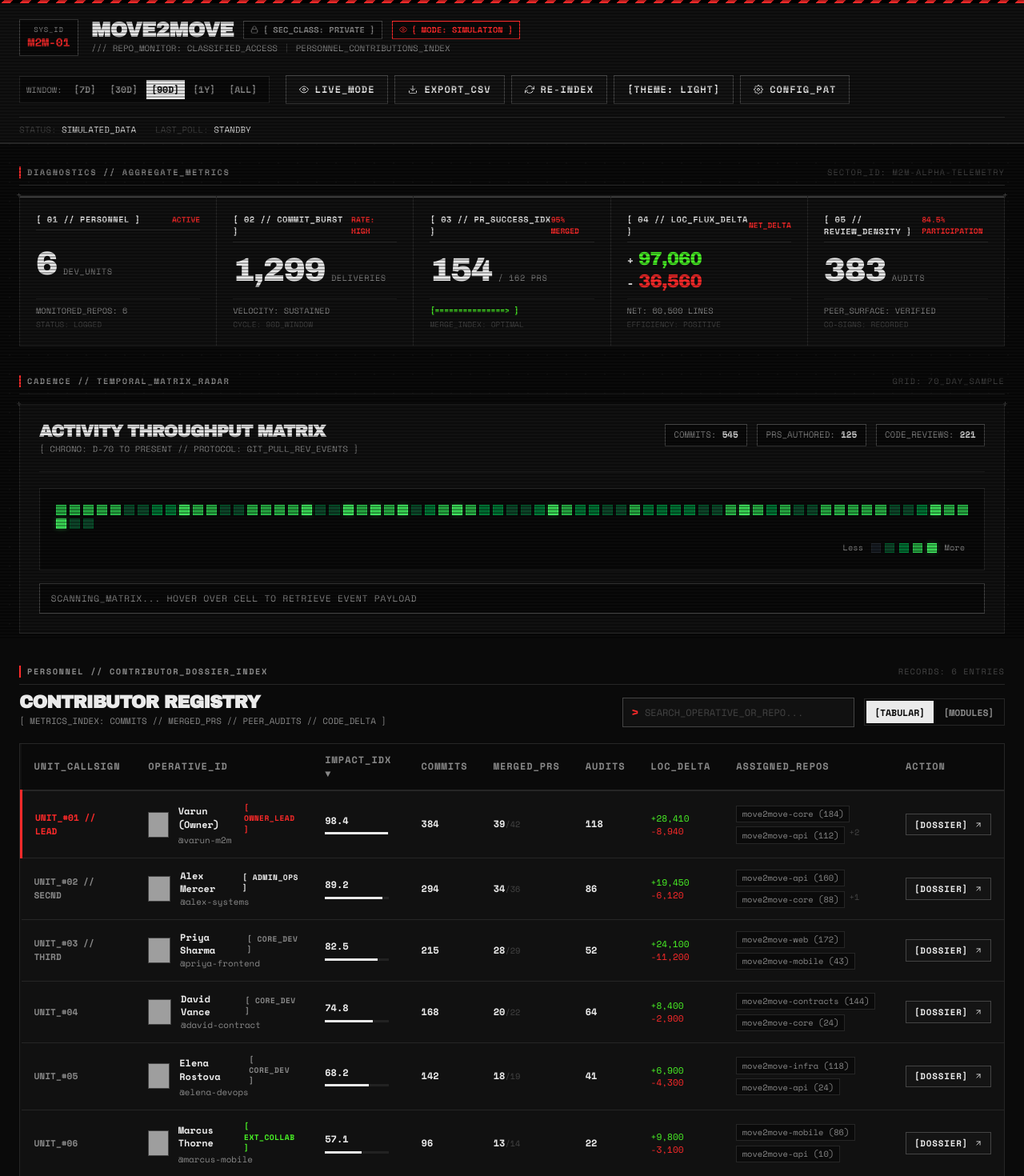
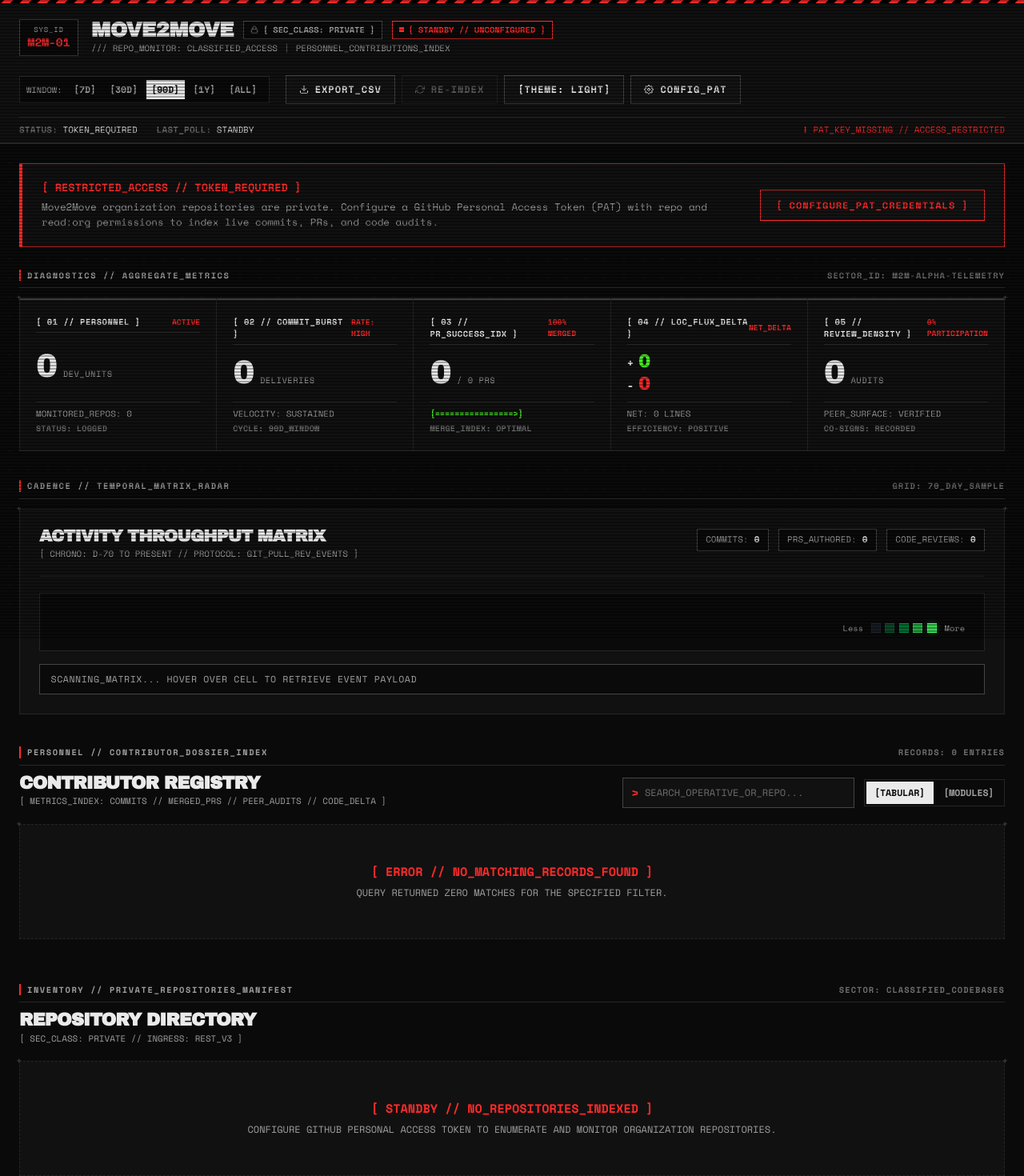
Before and after one commit to arcaneleague18/org-tracker, a React (Vite) app: page / in a window 1280 px wide. Shown: the top 1470 px of the page at 80% size. Built offline with nearby package versions, Linux system fonts and the light colour scheme; grey boxes are pictures that could not be loaded.

Commit message:
removed mock data and demo mode and improve contrast

```diff
--- a/src/App.tsx
+++ b/src/App.tsx
@@ -8,7 +8,6 @@ import {
   GitHubCredentials
 } from './types';
 import { cacheService } from './services/cacheService';
-import { mockContributors, mockRepositories, mockOrgOverview } from './services/mockData';
 import { githubApi, getLatestRateLimit, RawCommit, RawPull, RawReview, RawIssue } from './services/githubApi';
 import { aggregateOrgData } from './services/dataAggregator';
 import { Header } from './components/Header';
@@ -20,15 +19,35 @@ import { RepoBreakdown } from './components/RepoBreakdown';
 import { SettingsModal } from './components/SettingsModal';
 import { SyncProgressModal } from './components/SyncProgressModal';
 
+const emptyOrgOverview: OrgOverview = {
+  orgName: 'Move2Move',
+  totalContributors: 0,
+  totalCommits: 0,
+  totalPrs: 0,
+  totalPrsMerged: 0,
+  totalReviews: 0,
+  totalIssues: 0,
+  totalLinesAdded: 0,
+  totalLinesDeleted: 0,
+  reviewParticipationRate: 0,
+  activeReposCount: 0,
+  dailyActivity: []
+};
+
 export const App: React.FC = () => {
   const [credentials, setCredentials] = useState<GitHubCredentials>(() => cacheService.getCredentials());
-  const [isDemoMode, setIsDemoMode] = useState<boolean>(() => cacheService.isDemoMode());
   const [dateRange, setDateRange] = useState<DateRangeOption>('90d');
   const [theme, setTheme] = useState<'dark' | 'light'>(() => cacheService.getTheme());
 
-  const [contributors, setContributors] = useState<ContributorStats[]>([]);
-  const [repositories, setRepositories] = useState<RepositorySummary[]>([]);
-  const [overview, setOverview] = useState<OrgOverview>(mockOrgOverview);
+  const [contributors, setContributors] = useState<ContributorStats[]>(() => {
+    return cacheService.getCachedData()?.contributors ?? [];
+  });
+  const [repositories, setRepositories] = useState<RepositorySummary[]>(() => {
+    return cacheService.getCachedData()?.repositories ?? [];
+  });
+  const [overview, setOverview] = useState<OrgOverview>(() => {
+    return cacheService.getCachedData()?.overview ?? emptyOrgOverview;
+  });
 
   const [selectedContributor, setSelectedContributor] = useState<ContributorStats | null>(null);
   const [isSettingsOpen, setIsSettingsOpen] = useState(false);
@@ -50,26 +69,6 @@ export const App: React.FC = () => {
     document.body.classList.toggle('theme-light', theme === 'light');
   }, [theme]);
 
-  // Load Initial Data (Cached or Demo)
-  useEffect(() => {
-    if (isDemoMode) {
-      setContributors(mockContributors);
-      setRepositories(mockRepositories);
-      setOverview(mockOrgOverview);
-    } else {
-      const cached = cacheService.getCachedData();
-      if (cached) {
-        setContributors(cached.contributors);
-        setRepositories(cached.repositories);
-        setOverview(cached.overview);
-      } else {
-        setContributors(mockContributors);
-        setRepositories(mockRepositories);
-        setOverview(mockOrgOverview);
-      }
-    }
-  }, [isDemoMode]);
-
   // Date Range Filtering computation
   const filteredDailyPoints = useMemo(() => {
     let daysToInclude = 90;
@@ -84,40 +83,6 @@ export const App: React.FC = () => {
 
   // Live Sync Trigger
   const handleTriggerSync = useCallback(async () => {
-    if (isDemoMode) {
-      setSyncStatus({
-        isSyncing: true,
-        phase: 'members',
-        currentRepo: '',
-        progress: 15,
-        rateLimitRemaining: 4982,
-        rateLimitReset: null,
-        lastSyncedAt: syncStatus.lastSyncedAt,
-        errorMessage: null
-      });
-
-      await new Promise((r) => setTimeout(r, 500));
-      setSyncStatus((prev) => ({ ...prev, phase: 'repos', progress: 40 }));
-      await new Promise((r) => setTimeout(r, 500));
-      setSyncStatus((prev) => ({ ...prev, phase: 'commits', currentRepo: 'move2move-core', progress: 70 }));
-      await new Promise((r) => setTimeout(r, 500));
-      setSyncStatus((prev) => ({ ...prev, phase: 'aggregating', progress: 95 }));
-      await new Promise((r) => setTimeout(r, 300));
-
-      const now = new Date().toISOString();
-      setSyncStatus({
-        isSyncing: false,
-        phase: 'done',
-        currentRepo: '',
-        progress: 100,
-        rateLimitRemaining: 4975,
-        rateLimitReset: null,
-        lastSyncedAt: now,
-        errorMessage: null
-      });
-      return;
-    }
-
     if (!credentials.token) {
       setIsSettingsOpen(true);
       return;
@@ -240,13 +205,14 @@ export const App: React.FC = () => {
         errorMessage: e.message || 'SYNC_FAILURE'
       }));
     }
-  }, [credentials, isDemoMode, dateRange, syncStatus.lastSyncedAt]);
+  }, [credentials, dateRange, syncStatus.lastSyncedAt]);
 
-  const handleToggleDemoMode = () => {
-    const nextVal = !isDemoMode;
-    setIsDemoMode(nextVal);
-    cacheService.setDemoMode(nextVal);
-  };
+  // Auto-sync on load if token is available and no cached data exists
+  useEffect(() => {
+    if (credentials.token && contributors.length === 0 && !syncStatus.isSyncing) {
+      handleTriggerSync();
+    }
+  }, [credentials.token]);
 
   const handleToggleTheme = () => {
     const nextTheme = theme === 'dark' ? 'light' : 'dark';
@@ -257,16 +223,20 @@ export const App: React.FC = () => {
   const handleSaveCredentials = (newCreds: GitHubCredentials) => {
     setCredentials(newCreds);
     cacheService.saveCredentials(newCreds);
-    setIsDemoMode(false);
-    cacheService.setDemoMode(false);
+    if (newCreds.token && contributors.length === 0) {
+      setTimeout(() => {
+        handleTriggerSync();
+      }, 100);
+    }
   };
 
   const handleClearCredentials = () => {
     setCredentials({ token: '', org: 'Move2Move' });
     cacheService.clearCredentials();
     cacheService.clearCache();
-    setIsDemoMode(true);
-    cacheService.setDemoMode(true);
+    setContributors([]);
+    setRepositories([]);
+    setOverview(emptyOrgOverview);
   };
 
   const handleExportCsv = () => {
@@ -320,8 +290,6 @@ export const App: React.FC = () => {
       {/* Tactical HUD Header */}
       <Header
         orgName={credentials.org || 'Move2Move'}
-        isDemoMode={isDemoMode}
-        onToggleDemoMode={handleToggleDemoMode}
         dateRange={dateRange}
         onChangeDateRange={setDateRange}
         syncStatus={syncStatus}
@@ -335,6 +303,25 @@ export const App: React.FC = () => {
 
       {/* Main Tactical Canvas */}
       <main className="container main-tactical-content">
+        {/* Token Required Banner */}
+        {!credentials.token && (
+          <div className="tactical-unconfigured-banner font-mono">
+            <div className="unconfigured-left">
+              <span className="unconfigured-tag">[ RESTRICTED_ACCESS // TOKEN_REQUIRED ]</span>
+              <p className="unconfigured-text">
+                Move2Move organization repositories are private. Configure a GitHub Personal Access Token (PAT) with repo and read:org permissions to index live commits, PRs, and code audits.
+              </p>
+            </div>
+            <button
+              type="button"
+              onClick={() => setIsSettingsOpen(true)}
+              className="btn-tactical btn-tactical-hazard unconfigured-btn"
+            >
+              [ CONFIGURE_PAT_CREDENTIALS ]
+            </button>
+          </div>
+        )}
+
         {/* Error Alert Bar */}
         {errorMessage && (
           <div className="tactical-error-banner font-mono">
@@ -394,14 +381,6 @@ export const App: React.FC = () => {
             <span className="footer-pipe">|</span>
             <button
               type="button"
-              onClick={handleToggleDemoMode}
-              className="footer-link-tactical"
-            >
-              {isDemoMode ? '[SWITCH_LIVE]' : '[SWITCH_SIM]'}
-            </button>
-            <span className="footer-pipe">|</span>
-            <button
-              type="button"
               onClick={handleToggleTheme}
               className="footer-link-tactical"
             >
@@ -440,6 +419,39 @@ export const App: React.FC = () => {
         }
         .main-tactical-content {
           flex: 1;
+        }
+        .tactical-unconfigured-banner {
+          margin: 1.5rem 0 0.5rem 0;
+          background: var(--bg-panel);
+          border: 1px solid var(--accent-hazard);
+          border-left-width: 4px;
+          padding: 1.25rem 1.5rem;
+          display: flex;
+          align-items: center;
+          justify-content: space-between;
+          flex-wrap: wrap;
+          gap: 1.5rem;
+        }
+        .unconfigured-left {
+          flex: 1;
+          min-width: 260px;
+        }
+        .unconfigured-tag {
+          color: var(--accent-hazard);
+          font-weight: 700;
+          font-size: 0.85rem;
+          display: block;
+          margin-bottom: 0.35rem;
+        }
+        .unconfigured-text {
+          font-size: 0.78rem;
+          color: var(--text-dim);
+          line-height: 1.5;
+          margin: 0;
+        }
+        .unconfigured-btn {
+          white-space: nowrap;
+          padding: 0.6rem 1.2rem;
         }
         .tactical-error-banner {
           margin: 1.25rem 0 0.5rem 0;
--- a/src/components/Header.tsx
+++ b/src/components/Header.tsx
@@ -1,11 +1,9 @@
 import React from 'react';
 import { DateRangeOption, SyncStatus } from '../types';
-import { RefreshIcon, SettingsIcon, LockIcon, EyeIcon, DownloadIcon } from './Icons';
+import { RefreshIcon, SettingsIcon, LockIcon, DownloadIcon } from './Icons';
 
 interface HeaderProps {
   orgName: string;
-  isDemoMode: boolean;
-  onToggleDemoMode: () => void;
   dateRange: DateRangeOption;
   onChangeDateRange: (range: DateRangeOption) => void;
   syncStatus: SyncStatus;
@@ -19,8 +17,6 @@ interface HeaderProps {
 
 export const Header: React.FC<HeaderProps> = ({
   orgName,
-  isDemoMode,
-  onToggleDemoMode,
   dateRange,
   onChangeDateRange,
   syncStatus,
@@ -49,15 +45,15 @@ export const Header: React.FC<HeaderProps> = ({
                   <LockIcon size={10} color="#888888" />
                   [ SEC_CLASS: PRIVATE ]
                 </span>
-                {isDemoMode ? (
-                  <span className="tactical-tag tag-demo">
-                    <EyeIcon size={10} color="#ff2a2a" />
-                    [ MODE: SIMULATION ]
-                  </span>
-                ) : (
+                {hasToken ? (
                   <span className="tactical-tag tag-live">
                     <span className="radar-square" />
                     [ TELEMETRY: ACTIVE ]
+                  </span>
+                ) : (
+                  <span className="tactical-tag tag-unconfigured">
+                    <span className="radar-square-offline" />
+                    [ STANDBY // UNCONFIGURED ]
                   </span>
                 )}
               </div>
@@ -99,16 +95,6 @@ export const Header: React.FC<HeaderProps> = ({
             <div className="tactical-actions-grid">
               <button
                 type="button"
-                onClick={onToggleDemoMode}
-                className="btn-tactical"
-                title={isDemoMode ? "Connect to live GitHub REST endpoint" : "Toggle simulated test harness"}
-              >
-                <EyeIcon size={12} />
-                <span>{isDemoMode ? 'LIVE_MODE' : 'SIMULATION'}</span>
-              </button>
-
-              <button
-                type="button"
                 onClick={onExportCsv}
                 className="btn-tactical"
                 title="Dump dataset to CSV report"
@@ -120,8 +106,8 @@ export const Header: React.FC<HeaderProps> = ({
               <button
                 type="button"
                 onClick={onTriggerSync}
-                disabled={syncStatus.isSyncing || (!hasToken && !isDemoMode)}
-                className={`btn-tactical ${!isDemoMode && hasToken ? 'btn-tactical-hazard' : ''}`}
+                disabled={syncStatus.isSyncing || !hasToken}
+                className={`btn-tactical ${hasToken ? 'btn-tactical-hazard' : ''}`}
                 title="Poll GitHub API for latest commits & PRs"
               >
                 <RefreshIcon size={12} spinning={syncStatus.isSyncing} />
@@ -154,7 +140,7 @@ export const Header: React.FC<HeaderProps> = ({
         <div className="telemetry-register-bar">
           <div className="register-item">
             <span className="reg-key">STATUS:</span>
-            <span className="reg-val">{isDemoMode ? 'SIMULATED_DATA' : 'CONNECTED_TO_ENDPOINT'}</span>
+            <span className="reg-val">{hasToken ? 'CONNECTED_TO_ENDPOINT' : 'TOKEN_REQUIRED'}</span>
           </div>
           <div className="register-item">
             <span className="reg-key">LAST_POLL:</span>
@@ -172,7 +158,7 @@ export const Header: React.FC<HeaderProps> = ({
               </span>
             </div>
           )}
-          {!hasToken && !isDemoMode && (
+          {!hasToken && (
             <div className="register-item alert-register">
               <span className="alert-blink">!</span>
               <span>PAT_KEY_MISSING // ACCESS_RESTRICTED</span>
@@ -250,9 +236,14 @@ export const Header: React.FC<HeaderProps> = ({
         .tag-private {
           color: var(--text-dim);
         }
-        .tag-demo {
+        .tag-unconfigured {
           color: var(--accent-hazard);
           border-color: var(--accent-hazard);
+        }
+        .radar-square-offline {
+          width: 6px;
+          height: 6px;
+          background: var(--accent-hazard);
         }
         .tag-live {
           color: var(--accent-radar);
@@ -332,6 +323,8 @@ export const Header: React.FC<HeaderProps> = ({
         }
         .reg-key {
           color: var(--text-ghost);
+          font-weight: 600;
+          letter-spacing: 0.02em;
         }
         .reg-val {
           color: var(--text-phosphor);
--- a/src/components/OverviewCards.tsx
+++ b/src/components/OverviewCards.tsx
@@ -127,6 +127,7 @@ export const OverviewCards: React.FC<OverviewCardsProps> = ({ overview }) => {
         }
         .telemetry-serial {
           font-size: 0.65rem;
+          font-weight: 600;
           color: var(--text-ghost);
           letter-spacing: 0.1em;
         }
@@ -208,11 +209,12 @@ export const OverviewCards: React.FC<OverviewCardsProps> = ({ overview }) => {
         .module-footer {
           display: flex;
           flex-direction: column;
-          gap: 0.2rem;
-          font-size: 0.65rem;
+          gap: 0.25rem;
+          font-size: 0.68rem;
+          font-weight: 500;
           color: var(--text-dim);
           border-top: 1px solid var(--border-tactical);
-          padding-top: 0.4rem;
+          padding-top: 0.45rem;
         }
         .ascii-meter {
           color: var(--accent-radar);
@@ -221,7 +223,9 @@ export const OverviewCards: React.FC<OverviewCardsProps> = ({ overview }) => {
         }
         .sub-data {
           color: var(--text-ghost);
-          font-size: 0.6rem;
+          font-size: 0.63rem;
+          font-weight: 600;
+          letter-spacing: 0.02em;
         }
 
         @media (max-width: 1200px) {
--- a/src/components/RepoBreakdown.tsx
+++ b/src/components/RepoBreakdown.tsx
@@ -54,6 +54,12 @@ export const RepoBreakdown: React.FC<RepoBreakdownProps> = ({ repositories }) =>
         )}
       </div>
 
+      {filteredRepos.length === 0 ? (
+        <div className="tactical-empty-box with-crosshairs font-mono">
+          <p className="empty-title">[ STANDBY // NO_REPOSITORIES_INDEXED ]</p>
+          <p className="empty-desc">CONFIGURE GITHUB PERSONAL ACCESS TOKEN TO ENUMERATE AND MONITOR ORGANIZATION REPOSITORIES.</p>
+        </div>
+      ) : (
         <div className="tactical-grid repos-matrix-grid with-crosshairs font-mono">
           {filteredRepos.map((repo) => (
             <div key={repo.name} className="tactical-cell repo-module">
@@ -104,8 +110,27 @@ export const RepoBreakdown: React.FC<RepoBreakdownProps> = ({ repositories }) =>
             </div>
           ))}
         </div>
+      )}
 
       <style>{`
+        .tactical-empty-box {
+          background: var(--bg-panel);
+          border: 1px dashed var(--border-tactical);
+          padding: 3rem 2rem;
+          text-align: center;
+          margin-bottom: 2rem;
+        }
+        .empty-title {
+          color: var(--accent-hazard);
+          font-weight: 700;
+          font-size: 0.95rem;
+          margin: 0 0 0.5rem 0;
+        }
+        .empty-desc {
+          color: var(--text-dim);
+          font-size: 0.75rem;
+          margin: 0;
+        }
         .repos-tactical {
           margin-bottom: 4rem;
         }
--- a/src/services/cacheService.ts
+++ b/src/services/cacheService.ts
@@ -4,7 +4,6 @@ const TOKEN_KEY = 'm2m_github_token';
 const ORG_KEY = 'm2m_github_org';
 const CACHE_DATA_KEY = 'm2m_cached_dashboard_data';
 const CACHE_TIMESTAMP_KEY = 'm2m_cache_timestamp';
-const DEMO_MODE_KEY = 'm2m_demo_mode_active';
 
 export interface CachedDashboardPayload {
   contributors: ContributorStats[];
@@ -27,19 +26,6 @@ export const cacheService = {
 
   clearCredentials(): void {
     localStorage.removeItem(TOKEN_KEY);
-  },
-
-  isDemoMode(): boolean {
-    const stored = localStorage.getItem(DEMO_MODE_KEY);
-    // Default to true if no token is saved yet
-    if (stored === null) {
-      return !localStorage.getItem(TOKEN_KEY);
-    }
-    return stored === 'true';
-  },
-
-  setDemoMode(enabled: boolean): void {
-    localStorage.setItem(DEMO_MODE_KEY, String(enabled));
   },
 
   getCachedData(): CachedDashboardPayload | null {
--- a/src/styles/index.css
+++ b/src/styles/index.css
@@ -9,8 +9,8 @@
   --bg-elevated: #1a1a1a;
 
   --text-phosphor: #eaeaea;
-  --text-dim: #888888;
-  --text-ghost: #444444;
+  --text-dim: #a0a0a0;         /* Clear secondary telemetry */
+  --text-ghost: #6e6e6e;       /* Crisper subtexts & structural telemetry */
 
   --accent-hazard: #ff2a2a;
   --accent-hazard-dim: rgba(255, 42, 42, 0.15);
@@ -30,8 +30,8 @@ body.theme-light {
   --bg-elevated: #dfdcd5;      /* Elevated paper block */
 
   --text-phosphor: #0a0a0a;    /* Carbon ink */
-  --text-dim: #4f4d47;         /* Medium ink */
-  --text-ghost: #8c8982;       /* Faint structural print */
+  --text-dim: #383630;         /* Crisp technical carbon */
+  --text-ghost: #5c5952;       /* Enhanced contrast subtext for high legibility */
 
   --accent-hazard: #e61919;    /* Aviation/Hazard red */
   --accent-hazard-dim: rgba(230, 25, 25, 0.12);
@@ -186,6 +186,13 @@ body.theme-light::after {
   color: var(--text-dim);
   border-left: 2px solid var(--accent-hazard);
   padding-left: 0.5rem;
+}
+
+.telemetry-serial {
+  font-size: 0.65rem;
+  font-weight: 600;
+  color: var(--text-ghost);
+  letter-spacing: 0.1em;
 }
 
 /* Tactical Mechanical Buttons */
```
Lines whose indentation alone changed are shown as unchanged.
